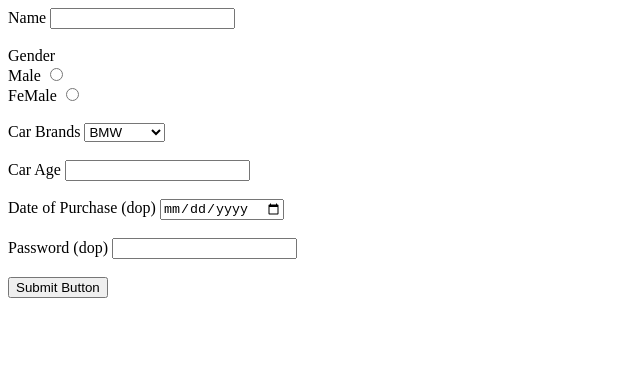
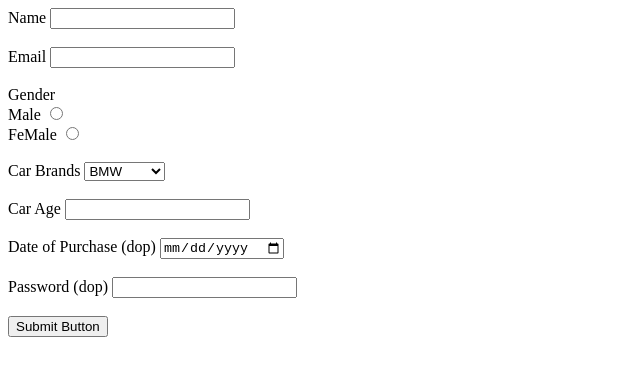
Before and after one commit to acciojob/car-insurance-form-swasti2611, a website: page main.html in a window 1280 px wide. Shown: the whole page, without its empty margins (0-640 px from the left). Drawn offline with Linux system fonts and the light colour scheme.

Commit message:
created a submission

```diff
--- a/main.html
+++ b/main.html
@@ -11,8 +11,16 @@
 
 
 	<form method="post">
-		<lable for='name'>Name</lable>
+		<lable for="name">Name</lable>
 		<input type="text" id="name" required>
+
+
+	</br>
+		</br>
+		<lable for="email">Email</lable>
+		<input type="email" id="email" required>
+
+
 	</br>
 		</br>
 		<lable>Gender</lable>
```
